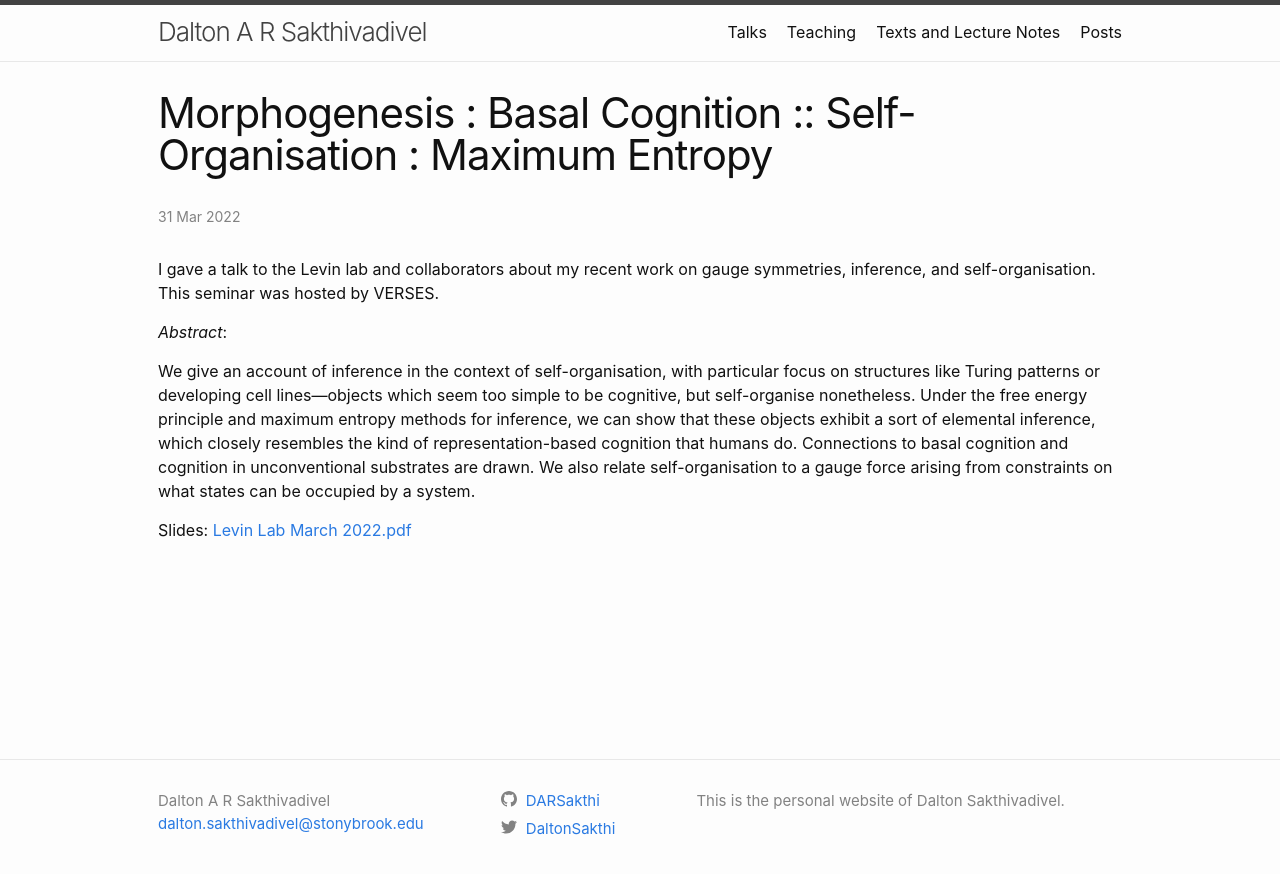
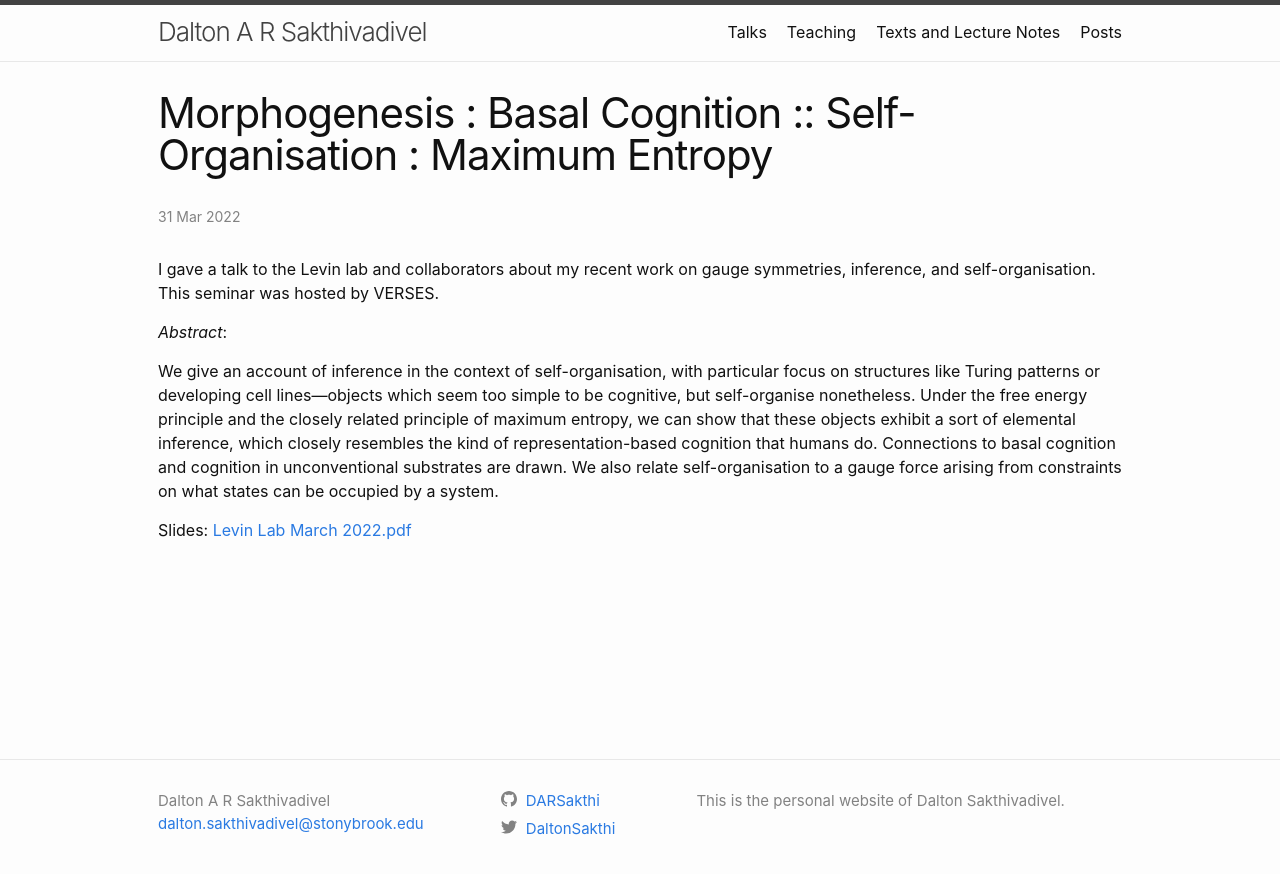
Before and after one commit to DARSakthi/DARSakthi.github.io, a Jekyll site: the page built from _talks/levin-lab-1.markdown, in a window 1280 px wide. Shown: the top 874 px of the page. Built offline with Jekyll 4.4.1, drawn with Linux system fonts in a browser that asks for light colours.

Commit message:
Update levin-lab-1.markdown

```diff
--- a/_talks/levin-lab-1.markdown
+++ b/_talks/levin-lab-1.markdown
@@ -11,6 +11,6 @@ I gave a talk to the Levin lab and collaborators about my recent work on gauge s
 
 _Abstract_:
 
-We give an account of inference in the context of self-organisation, with particular focus on structures like Turing patterns or developing cell lines—objects which seem too simple to be cognitive, but self-organise nonetheless. Under the free energy principle and maximum entropy methods for inference, we can show that these objects exhibit a sort of elemental inference, which closely resembles the kind of representation-based cognition that humans do. Connections to basal cognition and cognition in unconventional substrates are drawn. We also relate self-organisation to a gauge force arising from constraints on what states can be occupied by a system.
+We give an account of inference in the context of self-organisation, with particular focus on structures like Turing patterns or developing cell lines—objects which seem too simple to be cognitive, but self-organise nonetheless. Under the free energy principle and the closely related principle of maximum entropy, we can show that these objects exhibit a sort of elemental inference, which closely resembles the kind of representation-based cognition that humans do. Connections to basal cognition and cognition in unconventional substrates are drawn. We also relate self-organisation to a gauge force arising from constraints on what states can be occupied by a system.
 
 Slides: [Levin Lab March 2022.pdf]({{site.files}}/files/Levin Lab March 2022.pdf)
```
